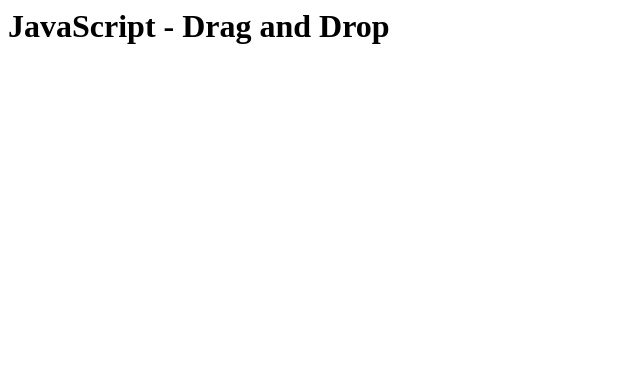
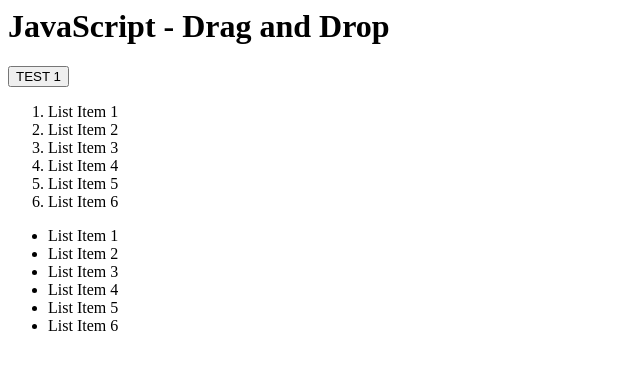
Before and after one commit to yasar2385/drag_drop, a website: page index.html in a window 1280 px wide. Shown: the whole page, without its empty margins (0-640 px from the left). Drawn offline with Linux system fonts and the light colour scheme.

Commit message:
2 files modified

```diff
--- a/index.html
+++ b/index.html
@@ -9,3 +9,20 @@
     <div class="box"></div>
   </div>
 </div>
+<button class="btn btn-primary mt-5 mb-2" onclick="after()">TEST 1</button>
+<ol>
+  <li id="li-1">List Item 1</li>
+  <li id="li-2">List Item 2</li>
+  <li id="li-3">List Item 3</li>
+  <li id="li-4">List Item 4</li>
+  <li id="li-5">List Item 5</li>
+  <li id="li-6">List Item 6</li>
+</ol>
+<ul>
+  <li id="uli-1">List Item 1</li>
+  <li id="uli-2">List Item 2</li>
+  <li id="uli-3">List Item 3</li>
+  <li id="uli-4">List Item 4</li>
+  <li id="uli-5">List Item 5</li>
+  <li id="uli-6">List Item 6</li>
+</ul>
```
Also changed, not shown: index.js (+16 -12 lines).
